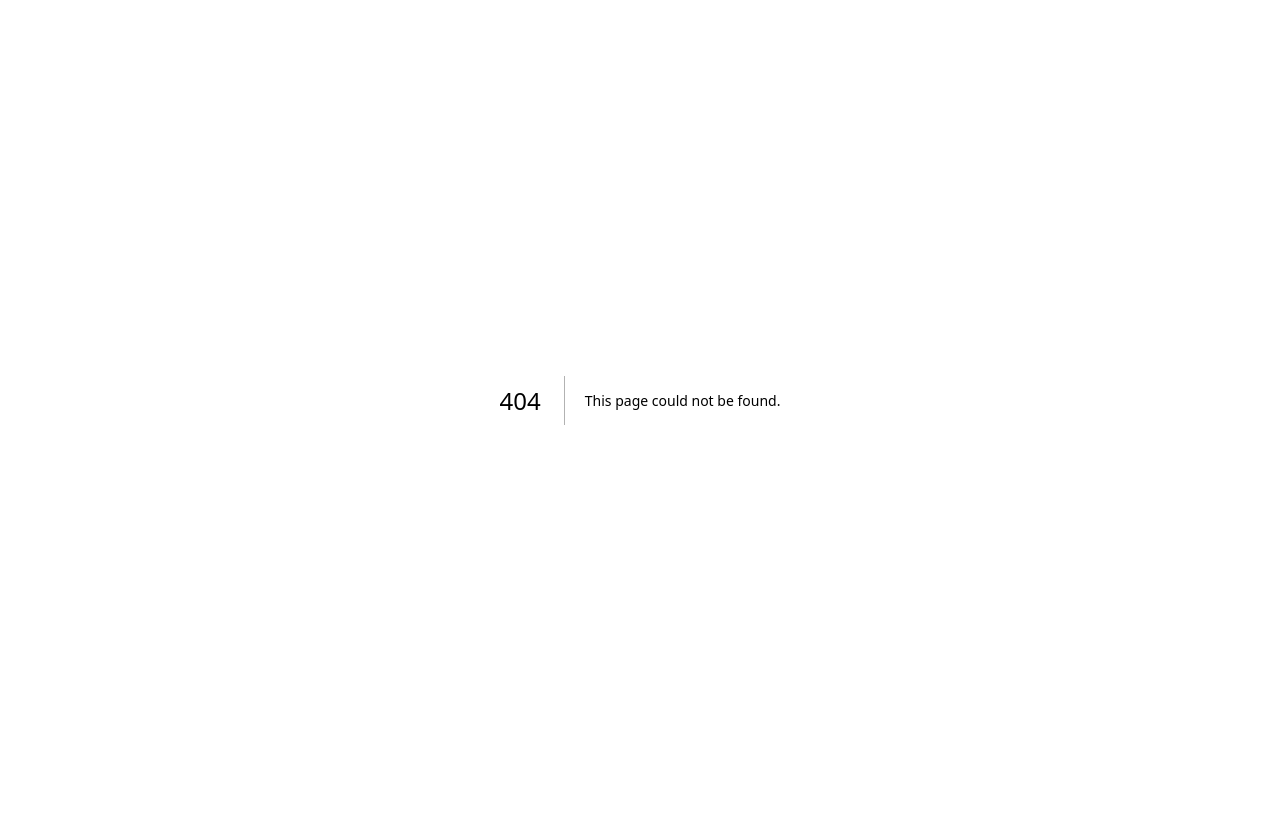
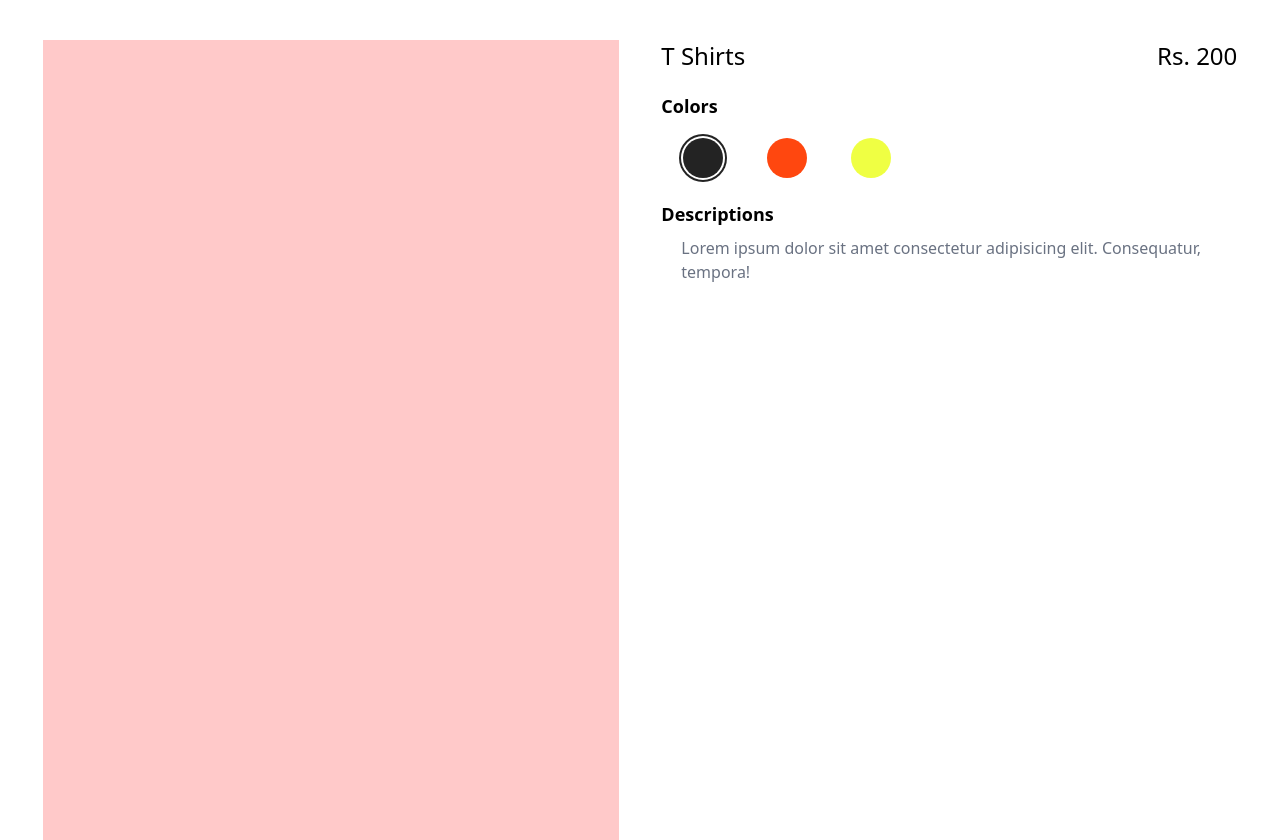
Before and after one commit to sejpalvatsal456/kalyani-hosiery, a Next.js app: page /product/1 in a window 1280 px wide. Before the commit this address had no page. Before the commit the page ends 800 px from the top, so only its background shows below. Built offline with nearby package versions, Linux system fonts and the light colour scheme.

Commit message:
Added Product page - desktop page half done

```diff
--- a/app/_components/DisplayCard.tsx
+++ b/app/_components/DisplayCard.tsx
@@ -1,5 +1,6 @@
 import { ProductDataType } from "@/lib/typeDefinitions";
-import React from "react";
+import { useRouter } from "next/navigation";
+import React, { FormEvent } from "react";
 
 export default function DisplayCard({
   productData
@@ -7,13 +8,19 @@ export default function DisplayCard({
   productData: ProductDataType
 }) {
 
+  const router = useRouter();
+
   const getDiscount = (mrp: number, price: number) => {
     const discount = (mrp-price)/mrp*100;
     return Math.round(discount);
   }
 
+  const handleClick = (e:FormEvent) => {
+    router.push("/product/" + productData.id);
+  }
+
   return (
-    <div className="w-50 min-h-70 max-h-100 rounded hover:shadow-lg hover:scale-110 transition-all duration-300 flex flex-col">
+    <div onClick={handleClick} className="w-50 min-h-70 max-h-100 rounded hover:shadow-lg hover:scale-110 transition-all duration-300 flex flex-col">
       <img src={productData.link} className="w-full h-40 rounded-t-lg" alt="card-img" />
 
       <span className="text-lg font-bold inline-block mt-3 pl-3">{productData.title}</span>
--- /dev/null
+++ b/app/_components/ProductDesc.tsx
@@ -0,0 +1,54 @@
+"use client";
+
+import React, { useState } from 'react'
+
+export default function ProductDesc(
+  { productData } : {
+    productData: {
+      title: string,
+      subtitle: string,
+      price: number,
+      mrp: number,
+      colors: string[]
+    }
+  }
+) {
+
+  const [selectedColor, setSelectedColor] = useState<number>(0);
+
+  return (
+    <div className='w-[45vw] h-full'>
+        <div className='flex justify-between'>
+          <h1 className='text-2xl font-medium'>{productData.title}</h1>
+          <h1 className='text-2xl font-medium'>Rs. {productData.price}</h1>
+        </div>
+
+        <div className='flex flex-col gap-4'>
+          <h1 className='text-lg mt-5 font-semibold'>Colors</h1>
+          <div className='flex gap-10 mx-5'>
+            {productData.colors.map((color:string, key) => {
+              return (
+                <button
+                  key={key}
+                  onClick={() => setSelectedColor(key)}
+                  style={{
+                    boxShadow: selectedColor == key
+                      ? `0 0 0 2px #${color}`
+                      : "none",
+                  }}
+                  className={"flex items-center justify-center w-11 h-11 rounded-full "}
+                >
+                  <span className='w-10 h-10 rounded-full' style={{ backgroundColor: `#${color}` }}></span>
+                </button>
+              )
+            })}
+          </div>
+        </div>
+
+        <div className='flex flex-col gap-2'>
+          <h1 className='text-lg mt-5 font-semibold'>Descriptions</h1>
+          <h2 className='mx-5 text-gray-500'>Lorem ipsum dolor sit amet consectetur adipisicing elit. Consequatur, tempora!</h2>
+        </div>
+      </div>
+  )
+}
--- a/app/page.tsx
+++ b/app/page.tsx
@@ -58,7 +58,7 @@ export default function Home() {
       <h1 className="text-2xl m-5 font-semibold">{page}</h1>
       <div id="showCase" className='mx-10 grid grid-cols-2 md:grid-cols-4 gap-10'>
         {
-          productDataList.map((productData, key) => {
+          productDataList.map((productData) => {
             return (
               <DisplayCard key={productData.id} productData={productData} />
             )
--- /dev/null
+++ b/app/product/[prodId]/page.tsx
@@ -0,0 +1,31 @@
+import Navbar from '@/app/_components/Navbar';
+import ProductDesc from '@/app/_components/ProductDesc';
+
+const productData = {
+  title: "T Shirts",
+  price: 200,
+  mrp: 250,
+  subtitle: "Description...............",
+  colors: ["232323", "ff470f", "efff43"]
+}
+
+export default async function page(
+  { params } : { params: Promise<{ prodId: number }> }
+) {
+
+  const { prodId } = await params;
+
+  return (
+    <div className='h-[100vh] w-[100vw] mt-10 flex justify-evenly'>
+
+      {/* Photo Privews */}
+      <div className='w-[45vw] h-full bg-red-200'>
+
+      </div>
+
+      {/* Product Desciption */}
+      <ProductDesc productData={productData} />
+
+    </div>
+  )
+}
```
